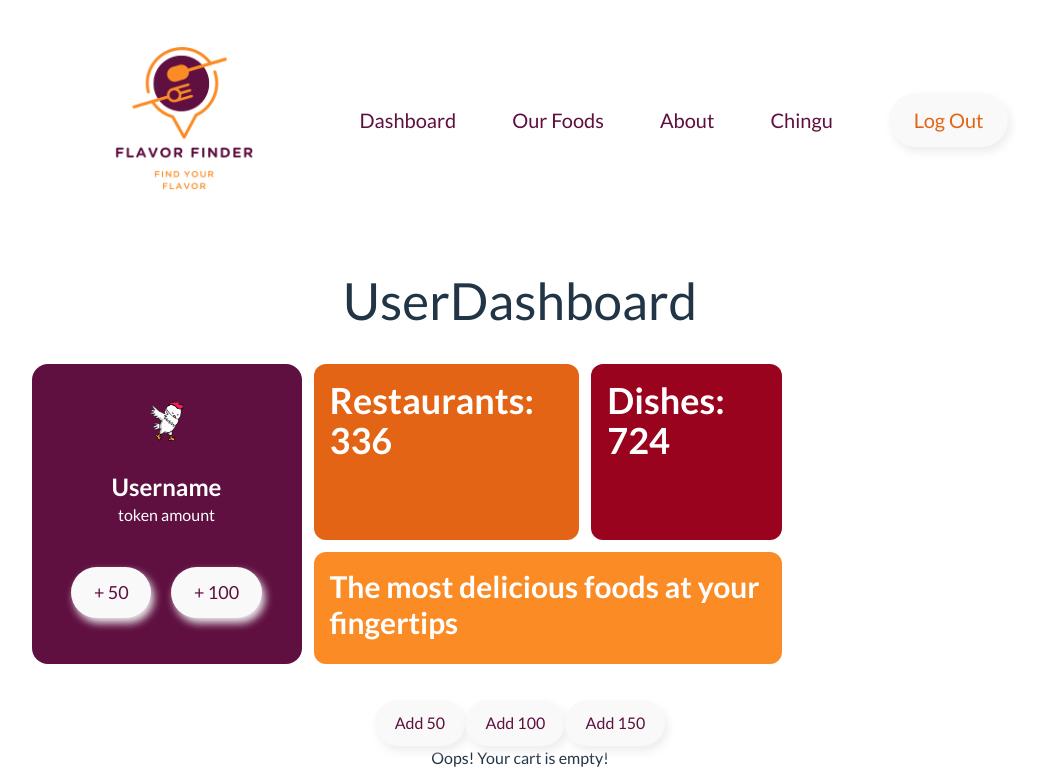
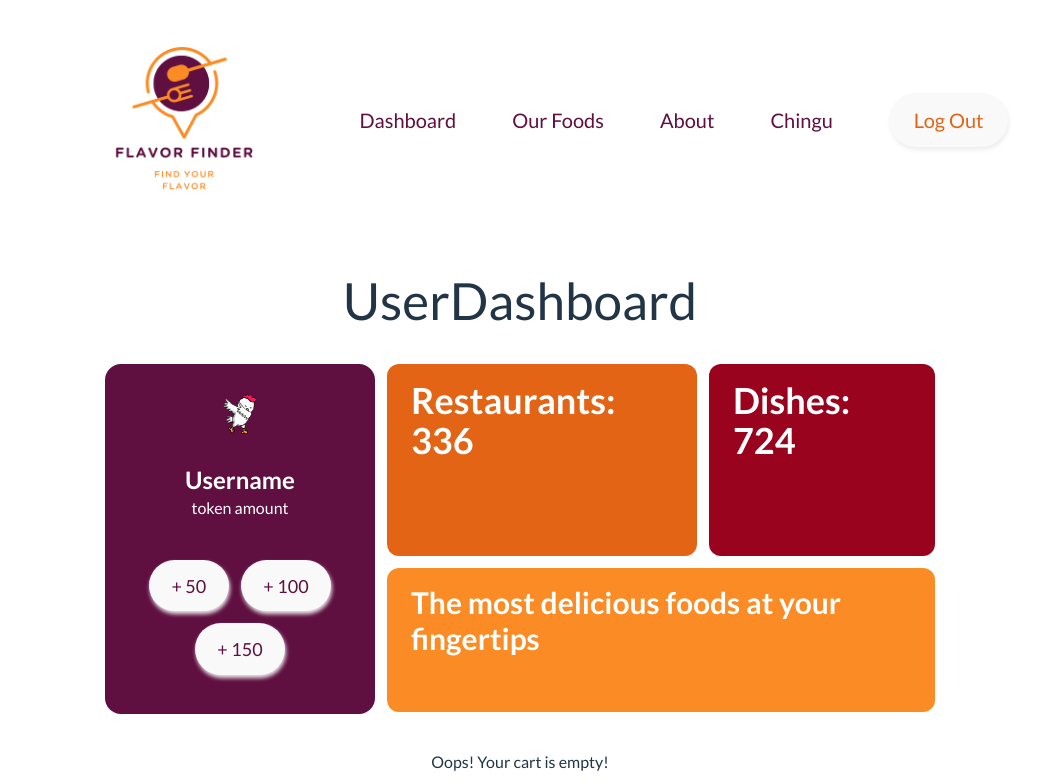
Before and after one commit to chingu-voyages/v50-tier2-team-15, a React (Vite) app: page /user in a window 1280 px wide. Shown: the top 784 px of the page, without its empty margins (120-1159 px from the left). Built offline with nearby package versions, Linux system fonts and the light colour scheme; sample sign-in values are in the browser's storage.

Commit message:
moved AddToken buttons to a components and put them in the user dashboard

```diff
--- /dev/null
+++ b/src/components/Dashboard/AddTokens.jsx
@@ -0,0 +1,24 @@
+// Dump components in here.
+// We need a cart. We need the FoodRibbon. We need the FoodMenu.
+// Should the ShowFoodMenu.jsx in the screens folder just be a component?????
+
+import { useDispatch } from "react-redux";
+import { increaseCurrency } from "../../slices/cartSlice";
+
+
+const AddTokens = () => {
+  const dispatch = useDispatch();
+
+  const handleAddCurrency = (amount) => {
+    dispatch(increaseCurrency(amount));
+  };
+  return (
+    <div className="flex flex-wrap justify-center align-middle gap-3">
+      <button className="" onClick={() => handleAddCurrency(50)}>+ 50</button>
+      <button onClick={() => handleAddCurrency(100)}>+ 100</button>
+      <button onClick={() => handleAddCurrency(150)}>+ 150</button>
+    </div>
+  );
+};
+
+export default AddTokens;
--- a/src/components/Dashboard/UserTop.jsx
+++ b/src/components/Dashboard/UserTop.jsx
@@ -1,5 +1,6 @@
 import chickenAvatar from "../../assets/chicken-avatar.svg";
 import { useEffect, useState } from "react";
+import AddTokens from "./AddTokens";
 
 const UserTop = () => {
   const [categories, setCategories] = useState({});
@@ -32,7 +33,7 @@ const UserTop = () => {
 
   return (
     <>
-      <div className="flex h-[300px] w-[750px] gap-3 my-9">
+      <div className="flex h-[350px] w-[830px] gap-3 my-9 m-auto p-auto">
         <section className="bg-purple flex flex-col align-middle justify-center rounded-2xl py-5 flex-none w-[270px]">
           <img
             className="w-30 p-auto m-auto"
@@ -42,21 +43,26 @@ const UserTop = () => {
           <h3 className="text-white text-2xl font-bold">Username</h3>
           <p className="text-white text-md font-normal">token amount</p>
           <div className="my-10 flex gap-5 justify-center text-lg">
-            <button>+ 50</button>
-            <button>+ 100</button>
+            <AddTokens />
           </div>
         </section>
         <div>
           <div className="flex gap-3">
             <section className="bg-darkOrange rounded-xl ">
-                <h4 className="text-4xl text-white font-bold pt-4 pb-20 px-4 text-left">Restaurants: {restaurantCount}</h4>
+              <h4 className="text-4xl text-white font-bold pt-4 pb-20 px-6 text-left">
+                Restaurants: {restaurantCount}
+              </h4>
             </section>
             <section className="bg-darkRed rounded-xl">
-              <h4 className="text-4xl text-white font-bold pt-4 pb-20 px-4 text-left">Dishes: {dishCount}</h4>
+              <h4 className="text-4xl text-white font-bold pt-4 pb-24 px-6 text-left">
+                Dishes: {dishCount}
+              </h4>
             </section>
           </div>
           <section className="bg-lightOrange rounded-xl mt-3">
-            <h4 className="text-white text-3xl text-left font-bold pt-4 pb-6 px-4">The most delicious foods at your fingertips</h4>
+            <h4 className="text-white text-3xl text-left font-bold pt-4 pb-14 px-6">
+              The most delicious foods at your fingertips
+            </h4>
           </section>
         </div>
       </div>
--- a/src/index.css
+++ b/src/index.css
@@ -50,10 +50,10 @@ button {
   background-color: #ffffff;
   cursor: pointer;
   transition: border-color 0.25s;
-  filter: drop-shadow(3px 5px 4px #ededee);
+  filter: drop-shadow(1px 3px 2px #ededee);
 }
 button:hover {
-  border-color: #646cff;
+  filter: drop-shadow(3px 4px 3px #ededee);
 }
 button:focus,
 button:focus-visible {
--- a/src/screens/UserDashboard.jsx
+++ b/src/screens/UserDashboard.jsx
@@ -6,27 +6,27 @@ import { useSelector, useDispatch } from "react-redux";
 import { useNavigate } from "react-router-dom";
 import Cart from "../components/Dashboard/Cart";
 import UserTop from "../components/Dashboard/UserTop";
-import { increaseCurrency } from "../slices/cartSlice";
+// import { increaseCurrency } from "../slices/cartSlice";
 
 const UserDashboard = () => {
   const cartItems = useSelector((state) => state.cart.cartItems);
   const navigate = useNavigate();
-  const dispatch = useDispatch();
+  // const dispatch = useDispatch();
 
   const handleCheckout = () => {
     // Navigate to the checkout screen
     navigate("/checkout");
   };
-  const handleAddCurrency = (amount) => {
-    dispatch(increaseCurrency(amount));
-  };
+  // const handleAddCurrency = (amount) => {
+  //   dispatch(increaseCurrency(amount));
+  // };
   return (
     <div>
       <h1>UserDashboard</h1>
       <UserTop />
-      <button onClick={() => handleAddCurrency(50)}>Add 50</button>
+      {/* <button onClick={() => handleAddCurrency(50)}>Add 50</button>
       <button onClick={() => handleAddCurrency(100)}>Add 100</button>
-      <button onClick={() => handleAddCurrency(150)}>Add 150</button>
+      <button onClick={() => handleAddCurrency(150)}>Add 150</button> */}
       <Cart />
       {cartItems.length > 0 ? (
         <button onClick={handleCheckout}>Checkout</button>
```
